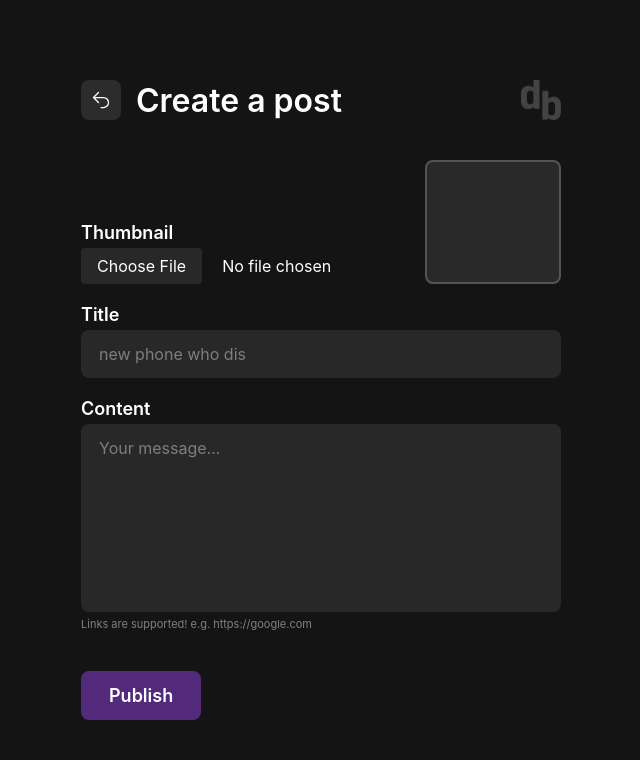
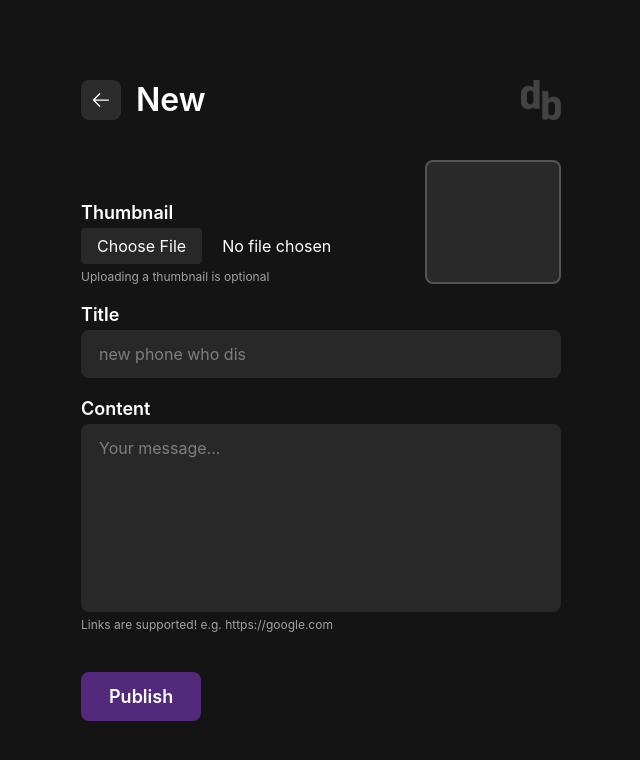
Before and after one commit to sebygreen/diboard, a PHP site: page /new-post in a window 1280 px wide. Shown: the top 760 px of the page, without its empty margins (319-959 px from the left). Run offline with PHP 8.4, Linux system fonts and the light colour scheme; the visitor is signed in with stand-in values (Sample User, id 1); some web fonts are replaced.

```diff
--- a/site/edit-post.php
+++ b/site/edit-post.php
@@ -20,7 +20,7 @@ $Post = new Post($post_id);
             <div class="titlebar">
                 <a class="icon" id="back" href="/dashboard">
                     <svg xmlns="http://www.w3.org/2000/svg" fill="none" viewBox="0 0 24 24" stroke-width="1.5" stroke="currentColor">
-                        <path stroke-linecap="round" stroke-linejoin="round" d="M9 15L3 9m0 0l6-6M3 9h12a6 6 0 010 12h-3" />
+                        <path stroke-linecap="round" stroke-linejoin="round" d="M10.5 19.5L3 12m0 0l7.5-7.5M3 12h18" />
                     </svg>
                 </a>
                 <h2>Edit</h2>
@@ -33,11 +33,10 @@ $Post = new Post($post_id);
                     <div class="wrapper">
                         <label for="thumbnail">Thumbnail</label>
                         <input class="js-image" name="thumbnail" id="thumbnail" type="file" value="<?= $Post->thumbnail ?>" />
+                        <p class="tooltip">Uploading a thumbnail is optional</p>
                     </div>
                     <div class="showcase"></div>
                 </div>
-                <div class="showcase"></div>
-                <p class="tooltip">Uploading a thumbnail is optional</p>
                 <div class="input">
                     <label for="title">Title</label>
                     <input name="title" id="title" type="text" placeholder="new phone who dis" value="<?= $Post->title ?>" />
--- a/site/login.php
+++ b/site/login.php
@@ -18,7 +18,7 @@ Page::redirectToDashboard();
             <div class="titlebar">
                 <a class="icon" id="back" href="/">
                     <svg xmlns="http://www.w3.org/2000/svg" fill="none" viewBox="0 0 24 24" stroke-width="1.5" stroke="currentColor">
-                      <path stroke-linecap="round" stroke-linejoin="round" d="M9 15L3 9m0 0l6-6M3 9h12a6 6 0 010 12h-3" />
+                        <path stroke-linecap="round" stroke-linejoin="round" d="M10.5 19.5L3 12m0 0l7.5-7.5M3 12h18" />
                     </svg>
                 </a>
                 <h2>Login</h2>
--- a/site/new-post.php
+++ b/site/new-post.php
@@ -18,10 +18,10 @@ Page::redirectToLogin();
             <div class="titlebar">
                 <a class="icon" id="back" href="/dashboard">
                     <svg xmlns="http://www.w3.org/2000/svg" fill="none" viewBox="0 0 24 24" stroke-width="1.5" stroke="currentColor">
-                        <path stroke-linecap="round" stroke-linejoin="round" d="M9 15L3 9m0 0l6-6M3 9h12a6 6 0 010 12h-3" />
+                        <path stroke-linecap="round" stroke-linejoin="round" d="M10.5 19.5L3 12m0 0l7.5-7.5M3 12h18" />
                     </svg>
                 </a>
-                <h2>Create a post</h2>
+                <h2>New</h2>
                 <img src="public/assets/images/logo-white.png" alt="diboard logo" />
             </div>
             <div class="inputs">
@@ -29,6 +29,7 @@ Page::redirectToLogin();
                     <div class="wrapper">
                         <label for="thumbnail">Thumbnail</label>
                         <input class="js-image" name="thumbnail" id="thumbnail" type="file" />
+                        <p class="tooltip">Uploading a thumbnail is optional</p>
                     </div>
                     <div class="showcase"></div>
                 </div>
--- a/site/public/styles/styles.css
+++ b/site/public/styles/styles.css
@@ -140,11 +140,6 @@ form {
     padding: 40px;
 }
 
-/*form #back {
-    background-color: rgba(40, 40, 40, 1);
-    color: rgba(255, 255, 255, 1);
-}*/
-
 form .titlebar {
     display: flex;
     align-items: center;
@@ -255,8 +250,8 @@ form .error {
 }
 
 form .tooltip {
-    font-size: 11px;
-    color: grey;
+    font-size: 12px;
+    color: rgba(255, 255, 255, 0.6);
     margin: 5px 0 0 0;
 }
 
@@ -394,7 +389,7 @@ form .tooltip {
 }
 
 #grid .post .text h2 {
-    font-size: 32px;
+    font-size: 28px;
     font-weight: 600;
     color: rgba(255, 255, 255, 1);
     margin: 0 0 10px 0;
--- a/site/register.php
+++ b/site/register.php
@@ -18,7 +18,7 @@ Page::redirectToDashboard();
             <div class="titlebar">
                 <a class="icon" id="back" href="/">
                     <svg xmlns="http://www.w3.org/2000/svg" fill="none" viewBox="0 0 24 24" stroke-width="1.5" stroke="currentColor">
-                        <path stroke-linecap="round" stroke-linejoin="round" d="M9 15L3 9m0 0l6-6M3 9h12a6 6 0 010 12h-3" />
+                        <path stroke-linecap="round" stroke-linejoin="round" d="M10.5 19.5L3 12m0 0l7.5-7.5M3 12h18" />
                     </svg>
                 </a>
                 <h2>Register</h2>
```
Also changed, not shown: site/delete-post.php (+8 -5 lines).
